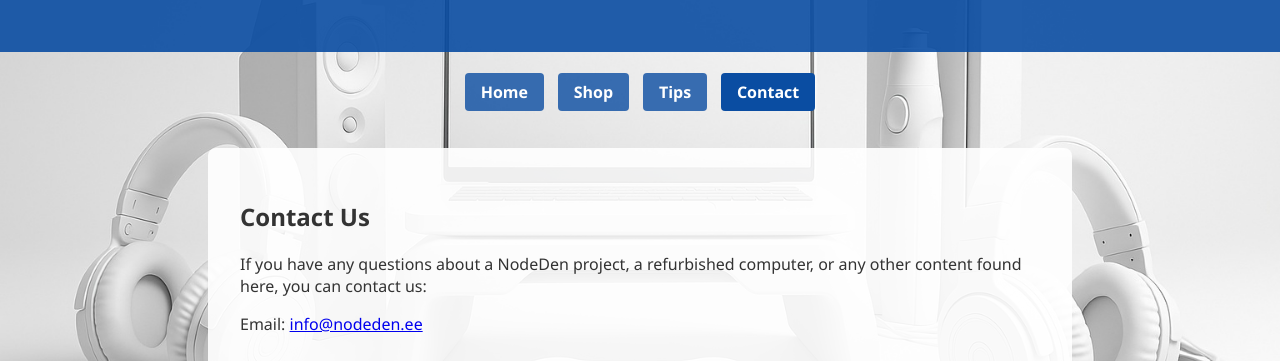
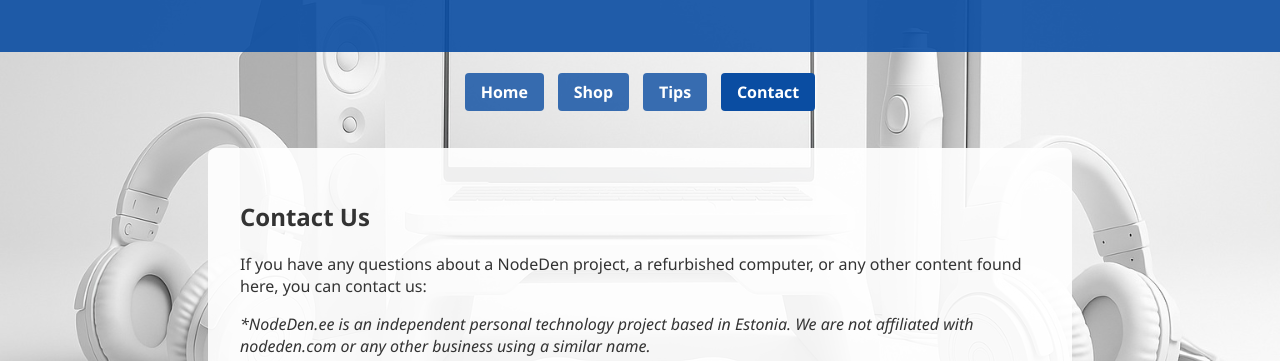
Before and after one commit to NodeDen/nodeden-site, a plain HTML site: page en/contact.html in a window 1280 px wide. Shown: the part 226-587 px from the top of the page. Drawn offline with Linux system fonts and the light colour scheme.

Commit message:
Update contact.html

```diff
--- a/en/contact.html
+++ b/en/contact.html
@@ -229,6 +229,7 @@
     <h2>Contact Us</h2>
     <p>If you have any questions about a NodeDen project, a refurbished computer, or any other content found here, you can contact us:</p>
 
+	<p><em>*NodeDen.ee is an independent personal technology project based in Estonia. We are not affiliated with nodeden.com or any other business using a similar name.</em></p>
 
     <p>Email: <a href="mailto:info@nodeden.ee">info@nodeden.ee</a></p>
 
```
